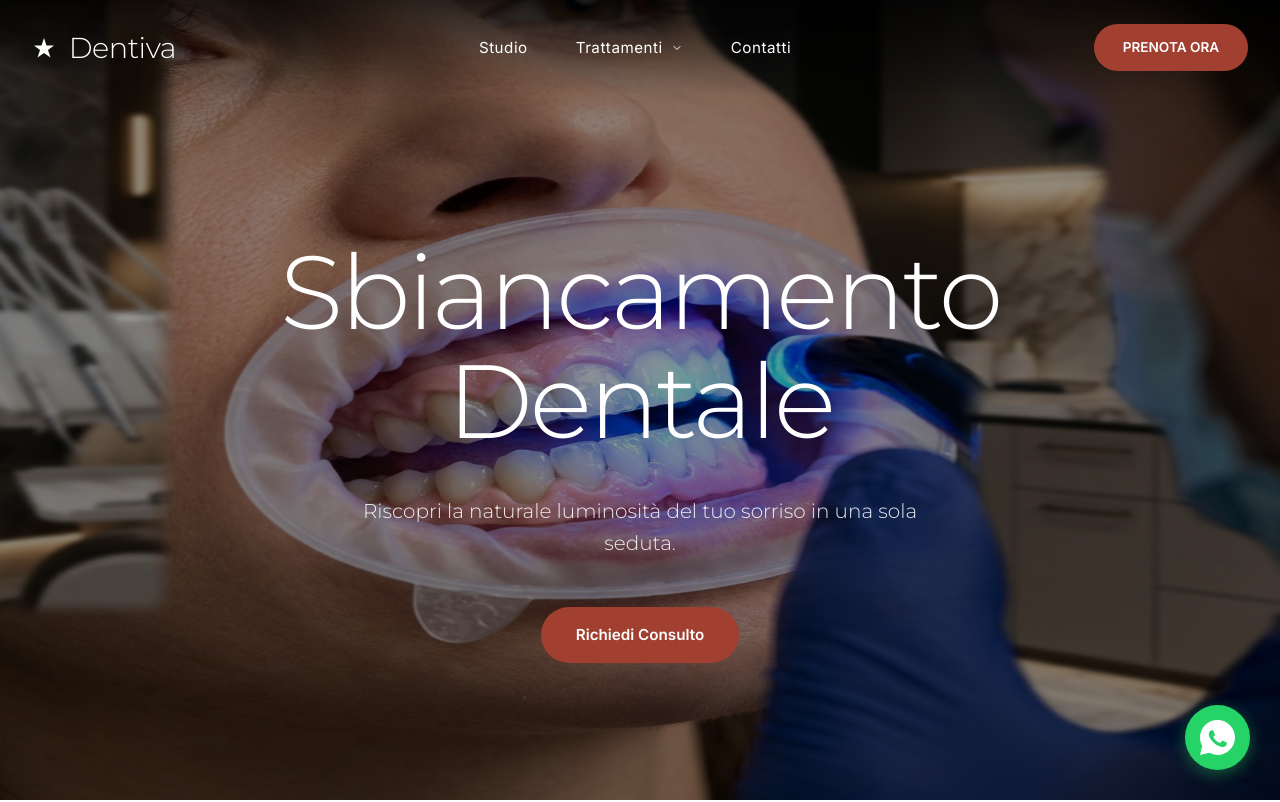
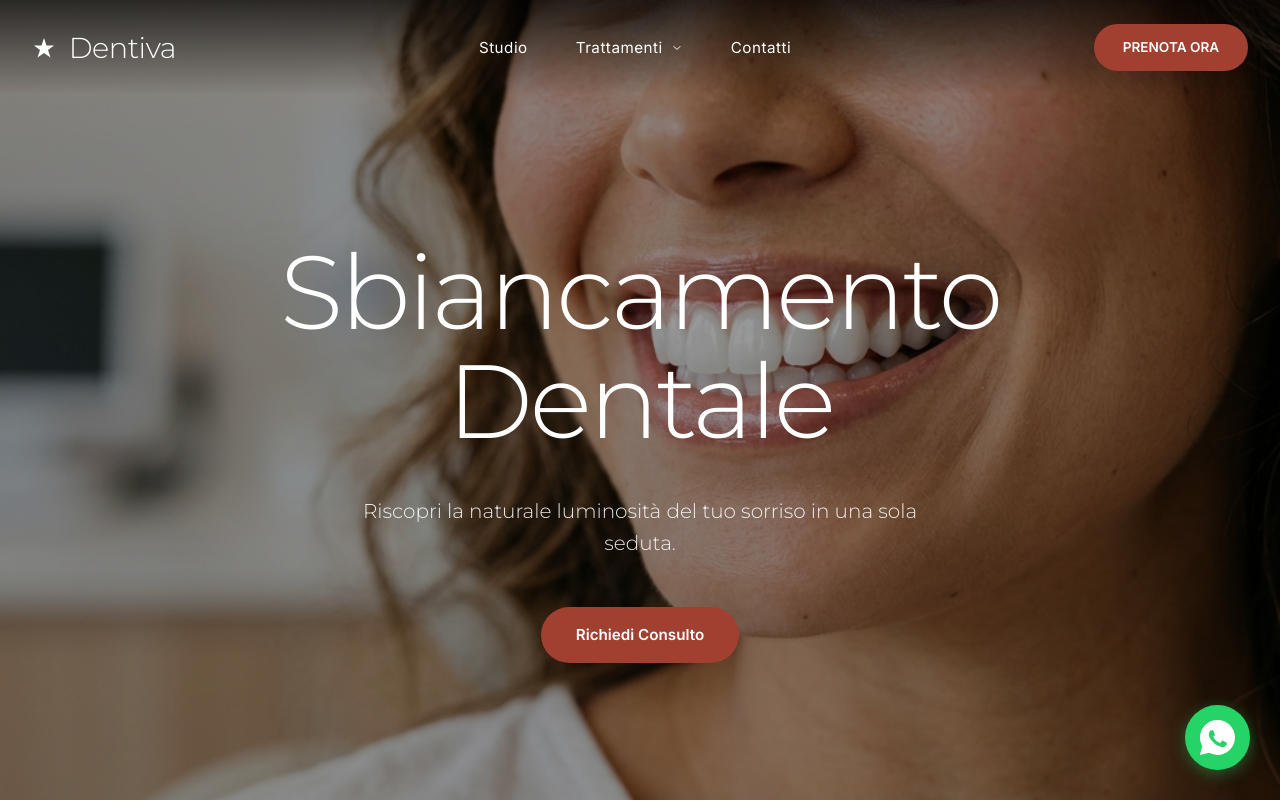
Before and after one commit to belpietrodavide01-beep/studio-dentistico, a plain HTML site: page trattamenti/sbiancamento.html in a window 1280 px wide. Shown: the top 802 px of the page. Drawn offline with Linux system fonts and the light colour scheme.

Commit message:
Update hero image for whitening treatment and fix image squeezing

```diff
--- a/style.css
+++ b/style.css
@@ -229,6 +229,7 @@ img {
     left: 0;
     width: 100%;
     height: 100%;
+    object-fit: cover; /* Added to prevent image squeezing */
     background-size: cover;
     background-position: center;
     background-repeat: no-repeat;
--- a/trattamenti/sbiancamento.html
+++ b/trattamenti/sbiancamento.html
@@ -48,7 +48,7 @@
     </header>
 
     <section class="treatment-hero">
-        <div class="hero-slider"><img src="../assets/hero_sbiancamento_real_1777380005179.png" class="slide active" alt="Sbiancamento Professionale"></div>
+        <div class="hero-slider"><img src="../assets/hero-sbiancamento-new.png" class="slide active" alt="Sbiancamento Professionale"></div>
         <div class="hero-overlay"></div>
         <div class="treatment-hero-container container reveal-up">
             <div class="treatment-hero-content">
```
Also changed, not shown: assets/hero-sbiancamento-new.png (added).
